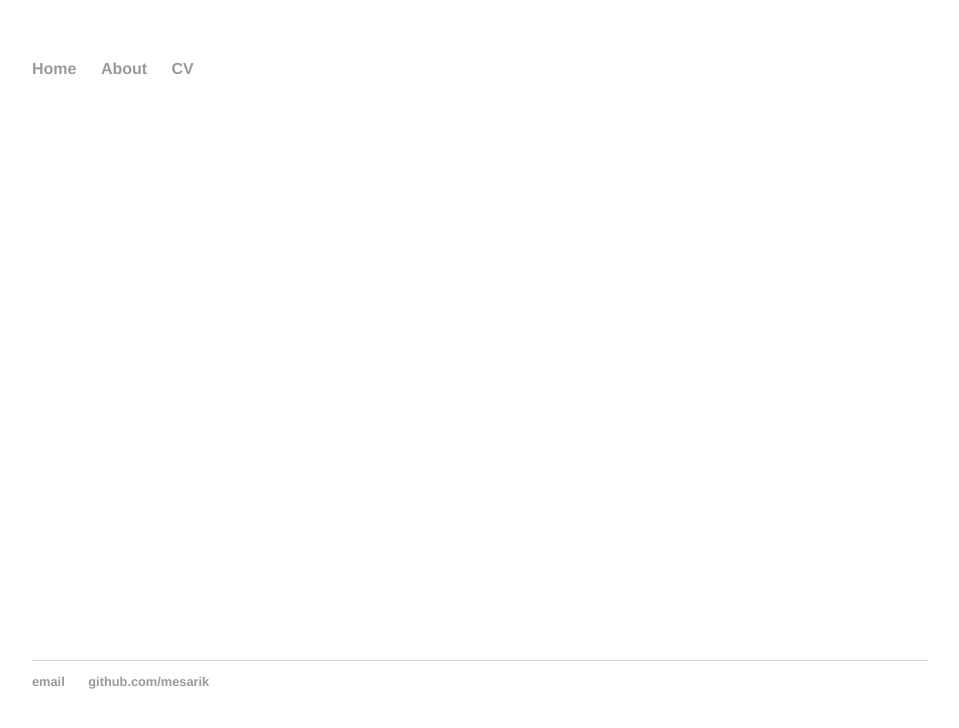
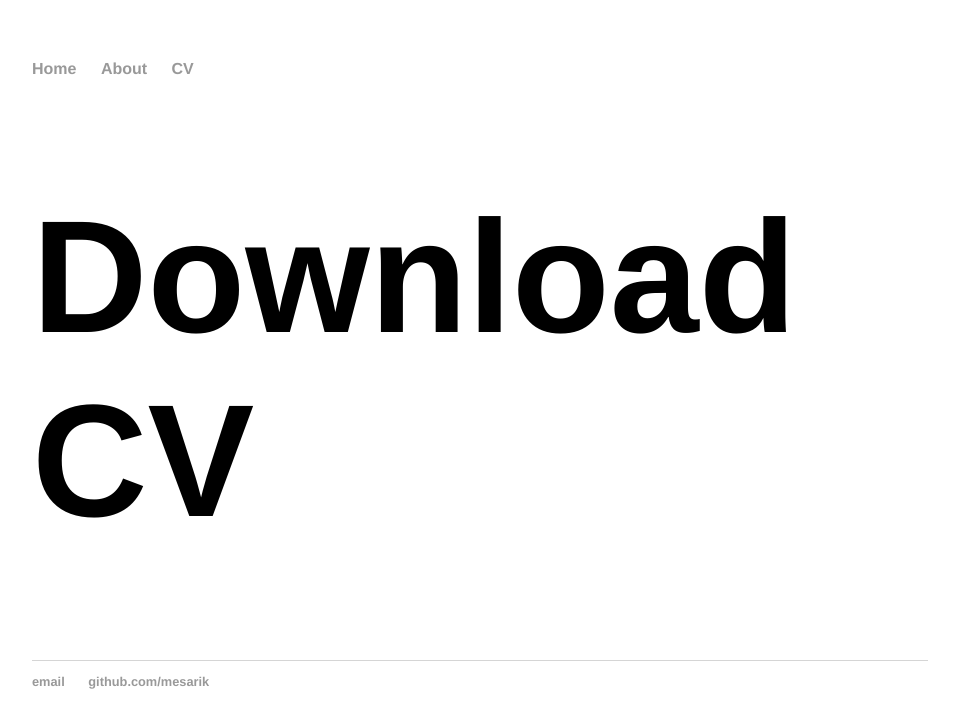
Before and after one commit to mesarcik/mesarcik.github.io, a Jekyll site: the page built from cv/index.html, in a window 1280 px wide. Shown: the top 728 px of the page, without its empty margins (160-1119 px from the left). Built offline with Jekyll 4.4.1, drawn with Linux system fonts in a browser that asks for light colours.

Commit message:
git_uploader.sh

```diff
--- a/css/main.css
+++ b/css/main.css
@@ -30,8 +30,8 @@ footer { border-top: 1px solid #d5d5d5; font-size: .8em; }
 
 /* CV */
 .cv { margin: 0px 0px 60px; }
-.cv h1 { font-size: 10em; color: #00000; }
-.cv a  { text-decoration: none; color: #0000; }
+.cv h1 { font-size: 10em; color: #000000; }
+.cv a  { text-decoration: none; color: #000000; }
 .cv h2 { font-size: 2em; }
 /*.cv address, .cv .download { font-family: 'Helvetica', 'Arial', 'Sans-Serif'; }
 .cv address, .cv p { font-size: 1.2em; }
```
